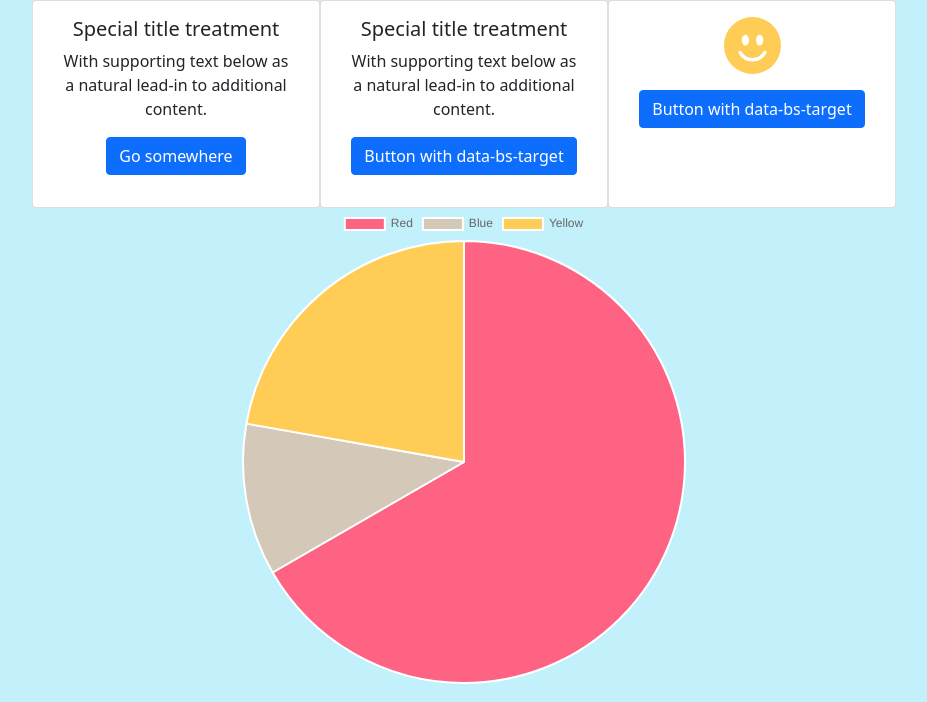
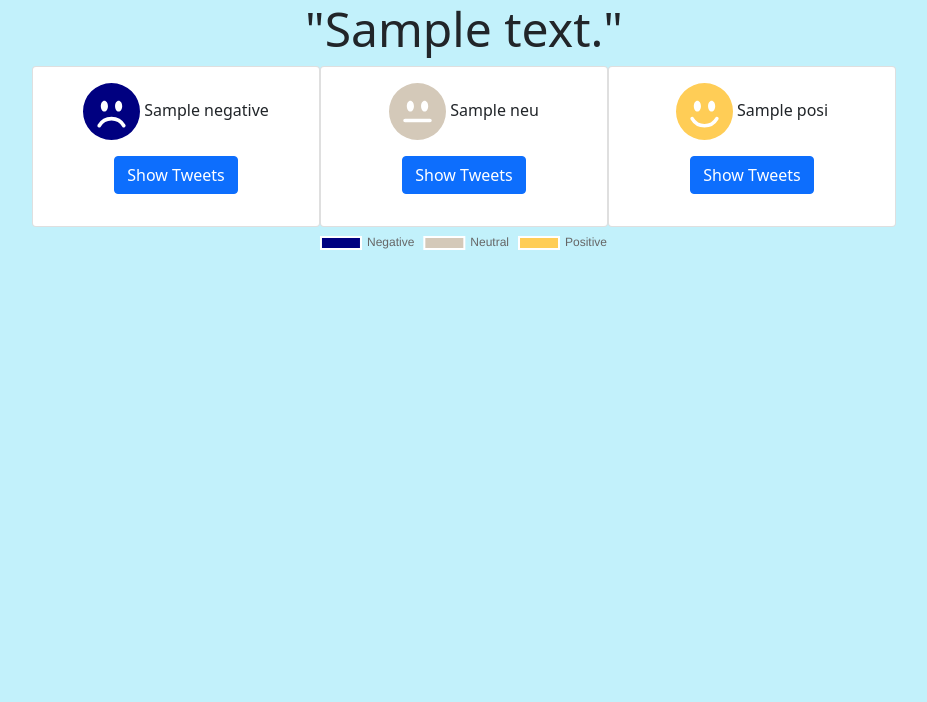
Before and after one commit to MoeG1T/Tweepy-Sentiment-Analysis, a Django app: template SentimentAnalysis/main/templates/main/result.html in a window 1280 px wide. Shown: the top 702 px of the page, without its empty margins (176-1103 px from the left). Run offline with Django 3.2, Linux system fonts and the light colour scheme; the template is opened without the code that fills it: most values are stand-ins (such as "Sample title", 1, 10 or a date in 2020); some libraries are stand-ins or nearby versions.

Commit message:
Show tweets

```diff
--- a/SentimentAnalysis/main/templates/main/result.html
+++ b/SentimentAnalysis/main/templates/main/result.html
@@ -2,25 +2,52 @@
 
 {% block content %}
 
+<h1 class="display-5">"{{Text}}"</h1>
+
 <div class="row d-flex justify-content-center">
     <div class="card text-center" style="width: 18rem;">
         <div class="card-body">
-            <h5 class="card-title">Special title treatment</h5>
-            <p class="card-text">With supporting text below as a natural lead-in to additional content.</p>
-            <a href="#" class="btn btn-primary">Go somewhere</a>
+            <p>
+                <svg xmlns="http://www.w3.org/2000/svg" width="57" height="57" fill="#000080" class="bi bi-emoji-frown-fill" viewBox="0 0 16 16">
+                    <path d="M8 16A8 8 0 1 0 8 0a8 8 0 0 0 0 16zM7 6.5C7 7.328 6.552 8 6 8s-1-.672-1-1.5S5.448 5 6 5s1 .672 1 1.5zm-2.715 5.933a.5.5 0 0 1-.183-.683A4.498 4.498 0 0 1 8 9.5a4.5 4.5 0 0 1 3.898 2.25.5.5 0 0 1-.866.5A3.498 3.498 0 0 0 8 10.5a3.498 3.498 0 0 0-3.032 1.75.5.5 0 0 1-.683.183zM10 8c-.552 0-1-.672-1-1.5S9.448 5 10 5s1 .672 1 1.5S10.552 8 10 8z"/>
+                </svg>
+                {{negative}}
+            </p>
+            <button class="btn btn-primary" type="button" data-bs-toggle="collapse" data-bs-target="#collapseExample" aria-expanded="false" aria-controls="collapseExample">
+                Show Tweets
+            </button>
+            <p>
+                <div class="collapse" id="collapseExample">
+                    <div class="card card-body">
+                        {% for s in NegativeTweets%}
+                            <ul>
+                                <li>{{s}} </li>
+                            </ul>
+                        {% endfor %}
+                    </div>
+                </div>
+            </p>
         </div>
     </div>
     <div class="card text-center" style="width: 18rem;">
         <div class="card-body">
-            <h5 class="card-title">Special title treatment</h5>
-            <p class="card-text">With supporting text below as a natural lead-in to additional content.</p>
-            <button class="btn btn-primary" type="button" data-bs-toggle="collapse" data-bs-target="#collapseExample" aria-expanded="false" aria-controls="collapseExample">
-                Button with data-bs-target
+            <p>
+                <svg xmlns="http://www.w3.org/2000/svg" width="57" height="57" fill='#d4c9b9' class="bi bi-emoji-neutral-fill" viewBox="0 0 16 16">
+                    <path d="M8 16A8 8 0 1 0 8 0a8 8 0 0 0 0 16zM7 6.5C7 7.328 6.552 8 6 8s-1-.672-1-1.5S5.448 5 6 5s1 .672 1 1.5zm-3 4a.5.5 0 0 1 .5-.5h7a.5.5 0 0 1 0 1h-7a.5.5 0 0 1-.5-.5zM10 8c-.552 0-1-.672-1-1.5S9.448 5 10 5s1 .672 1 1.5S10.552 8 10 8z"/>
+                </svg>
+                {{neu}}
+            </p>
+            <button class="btn btn-primary" type="button" data-bs-toggle="collapse" data-bs-target="#collapseExample2" aria-expanded="false" aria-controls="collapseExample">
+                Show Tweets
             </button>
             <p>
-                <div class="collapse" id="collapseExample">
+                <div class="collapse" id="collapseExample2">
                     <div class="card card-body">
-                        Some placeholder content for the collapse component. This panel is hidden by default but revealed when the user activates the relevant trigger.
+                         {% for s in PositiveTweets%}
+                            <ul>
+                                <li>{{s}} </li>
+                            </ul>
+                        {% endfor %}
                     </div>
                 </div>
             </p>
@@ -32,14 +59,19 @@
                 <svg xmlns="http://www.w3.org/2000/svg" width="57" height="57" fill="rgb(255, 205, 86)" class="bi bi-emoji-smile-fill " viewBox="0 0 16 16">
                     <path d="M8 16A8 8 0 1 0 8 0a8 8 0 0 0 0 16zM7 6.5C7 7.328 6.552 8 6 8s-1-.672-1-1.5S5.448 5 6 5s1 .672 1 1.5zM4.285 9.567a.5.5 0 0 1 .683.183A3.498 3.498 0 0 0 8 11.5a3.498 3.498 0 0 0 3.032-1.75.5.5 0 1 1 .866.5A4.498 4.498 0 0 1 8 12.5a4.498 4.498 0 0 1-3.898-2.25.5.5 0 0 1 .183-.683zM10 8c-.552 0-1-.672-1-1.5S9.448 5 10 5s1 .672 1 1.5S10.552 8 10 8z"/>
                 </svg>
+                {{posi}}
             </p>
-            <button class="btn btn-primary" type="button" data-bs-toggle="collapse" data-bs-target="#collapseExample" aria-expanded="false" aria-controls="collapseExample">
-                Button with data-bs-target
+            <button class="btn btn-primary" type="button" data-bs-toggle="collapse" data-bs-target="#collapseExample3" aria-expanded="false" aria-controls="collapseExample">
+                Show Tweets
             </button>
             <p>
-                <div class="collapse" id="collapseExample">
+                <div class="collapse" id="collapseExample3">
                     <div class="card card-body">
-                        Some placeholder content for the collapse component. This panel is hidden by default but revealed when the user activates the relevant trigger.
+                        {% for s in NeutralTweets%}
+                            <ul>
+                                <li>{{s}} </li>
+                            </ul>
+                        {% endfor %}
                     </div>
                 </div>
             </p>
@@ -56,15 +88,15 @@
             type: 'pie',
             data: {
                 labels: [
-                        'Red',
-                        'Blue',
-                        'Yellow'
+                        'Negative',
+                        'Neutral',
+                        'Positive'
                         ],
                 datasets: [{
                             label: 'My First Dataset',
-                            data: [300, 50, 100],
+                            data: [{{analysis.Negative}}, {{analysis.Neutral}}, {{analysis.Positive}}],
                             backgroundColor: [
-                                                'rgb(255, 99, 132)',
+                                                '#000080',
                                                 '#d4c9b9',
                                                 'rgb(255, 205, 86)'
                                                 ],
```
Also changed, not shown: SentimentAnalysis/main/views.py (+13 -1 lines).
